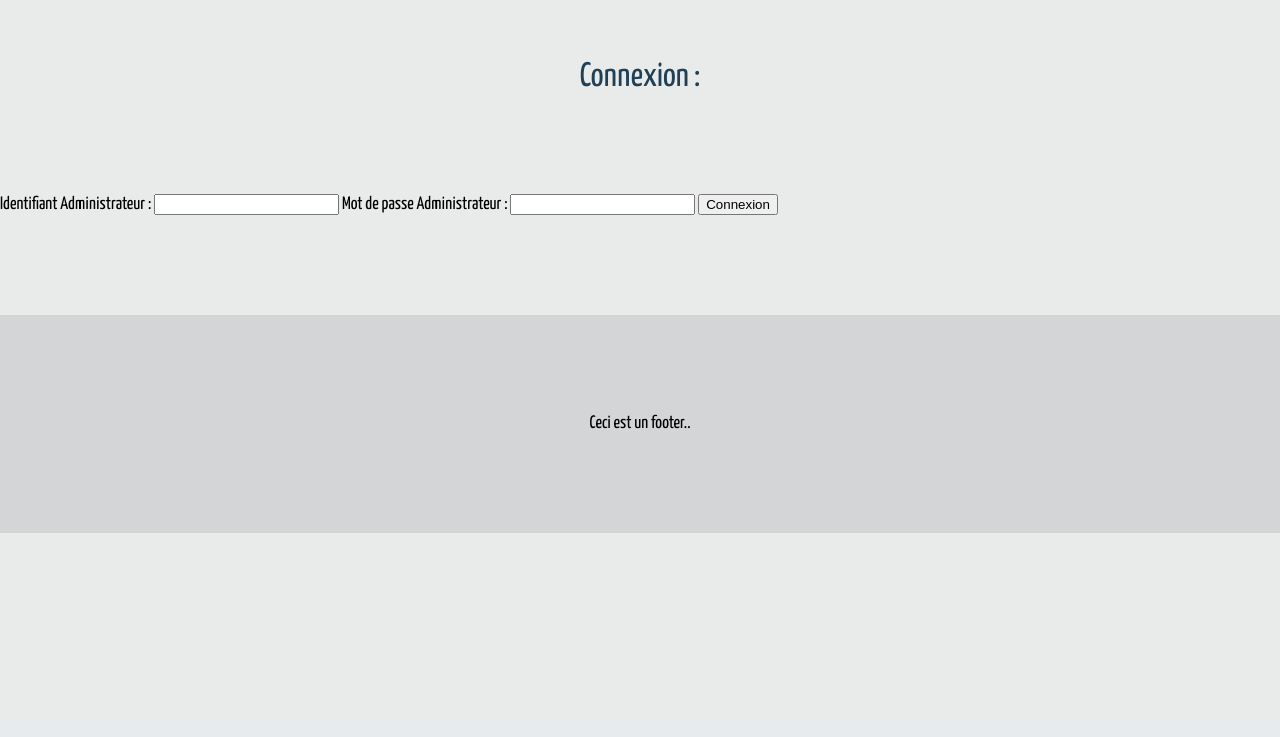
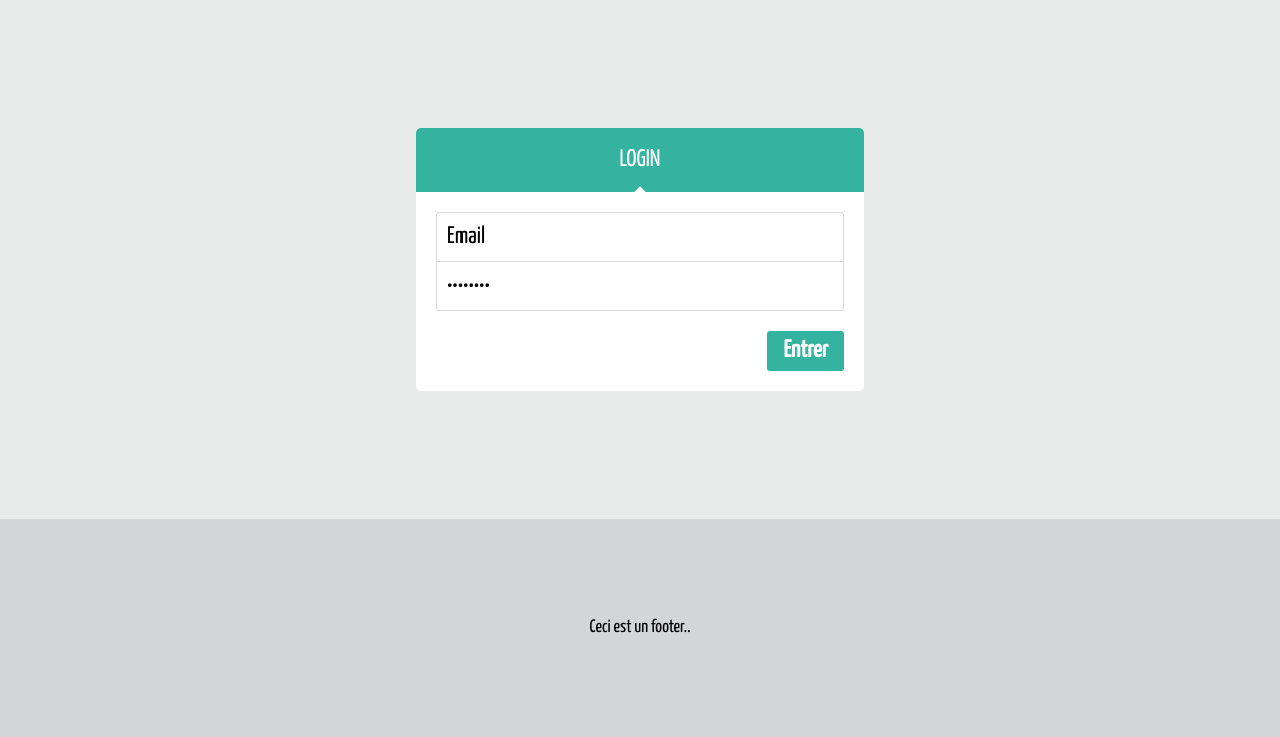
Before and after one commit to DoudouPike/support_dev, a PHP site: page /index.php?page=login in a window 1280 px wide. Shown: the part 80-817 px from the top of the page. Before the commit the page ends 613 px from the top, so only its background shows below. Run offline with PHP 8.4, Linux system fonts and the light colour scheme.

Commit message:
pages login

```diff
--- a/public/styles/style.css
+++ b/public/styles/style.css
@@ -218,7 +218,6 @@ article h3 {
 
 
 /*HTML*/
-
 .sous-cat{
 	text-align: left;
 	font-size: 25px;
@@ -270,3 +269,101 @@ article h3 {
 	padding: 100px;
 	background: #D4D5D6;
 }
+
+/*LOGIN*/
+/* ---------- GENERAL ---------- */
+fieldset {
+  border: none;
+  margin: 0;
+}
+
+input {
+  border: none;
+  font-family: inherit;
+  font-size: inherit;
+  margin: 0;
+  -webkit-appearance: none;
+}
+
+input:focus {
+  outline: none;
+}
+
+input[type="submit"] {
+  cursor: pointer;
+}
+
+/* ---------- LOGIN-FORM ---------- */
+#login-form {
+  width: 35%;
+  margin: 10% auto;
+}
+
+#login-form h3 {
+  background-color: #34B3A0;
+  border-radius: 5px 5px 0 0;
+  color: #fff;
+  font-size: 1.5rem;
+  padding: 20px;
+  text-align: center;
+  text-transform: uppercase;
+}
+
+#login-form fieldset {
+  background: #fff;
+  border-radius: 0 0 5px 5px;
+  padding: 20px;
+  position: relative;
+}
+
+#login-form fieldset:before {
+  background-color: #fff;
+  content: "";
+  height: 8px;
+  left: 50%;
+  margin: -4px 0 0 -4px;
+  position: absolute;
+  top: 0;
+  -webkit-transform: rotate(45deg);
+  transform: rotate(45deg);
+  width: 8px;
+}
+
+#login-form input {
+  font-size: 1.5rem;
+}
+
+#login-form input[type="email"],
+#login-form input[type="password"] {
+  border: 1px solid #dcdcdc;
+  padding: 12px 10px;
+  width: 100%;
+}
+
+#login-form input[type="email"] {
+  border-radius: 3px 3px 0 0;
+}
+
+#login-form input[type="password"] {
+  border-top: none;
+  border-radius: 0px 0px 3px 3px;
+}
+
+#login-form input[type="submit"] {
+  background: #34B3A0;
+  border-radius: 3px;
+  color: #fff;
+  float: right;
+  font-weight: bold;
+  margin-top: 20px;
+  padding: 8px 16px;
+}
+
+#login-form input[type="submit"]:hover {
+  background: #198d98;
+}
+
+#login-form footer {
+  font-size: 1.5rem;
+  margin-top: 10%;
+}
--- a/views/login.phtml
+++ b/views/login.phtml
@@ -1,4 +1,4 @@
-<h2>Connexion :</h2>
+<!-- <h2>Connexion :</h2>
 <form method="POST">
 
 	<div><?= $error ?></div>
@@ -11,4 +11,28 @@
 
 	<button type="submit">Connexion</button>
 
-</form>
+</form> -->
+
+<div id="login-form">
+
+    <h3>Login</h3>
+
+    <fieldset>
+
+      <form action="javascript:void(0);" method="get">
+
+        <input type="email" required value="Email" onBlur="if(this.value=='')this.value='Email'" onFocus="if(this.value=='Email')this.value='' "> <!-- JS because of IE support; better: placeholder="Email" -->
+
+        <input type="password" required value="Password" onBlur="if(this.value=='')this.value='Password'" onFocus="if(this.value=='Password')this.value='' "> <!-- JS because of IE support; better: placeholder="Password" -->
+
+        <input type="submit" value="Entrer">
+
+        <footer class="clearfix">
+
+        </footer>
+
+      </form>
+
+    </fieldset>
+
+  </div> <!-- end login-form -->
```
